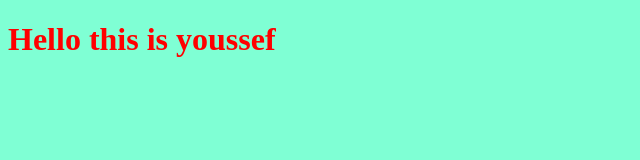
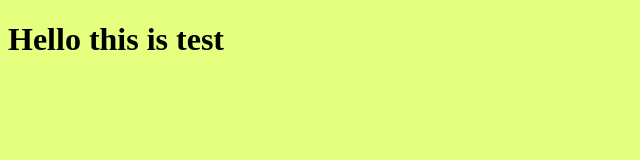
Before and after one commit to YoussefJoe777/Myproject, a plain HTML site: page index.html in a window 1280 px wide. Shown: the whole page, without its empty margins (0-640 px from the left). Drawn offline with Linux system fonts and the light colour scheme.

Commit message:
changing style for the title

```diff
--- a/index.html
+++ b/index.html
@@ -7,7 +7,7 @@
     <link rel="stylesheet" href="style.css">
 </head>
 <body>
-    <h1>Hello this is youssef</h1>
+    <h1>Hello this is test</h1>
     <script src="script.js"></script>
 </body>
 </html>
--- a/style.css
+++ b/style.css
@@ -1,6 +1,6 @@
  h1{
-    color: #ff0000;
+    color: #000000;
  }
  body{
-    background-color: aquamarine;
+    background-color: rgb(229, 255, 127);
  }
```
